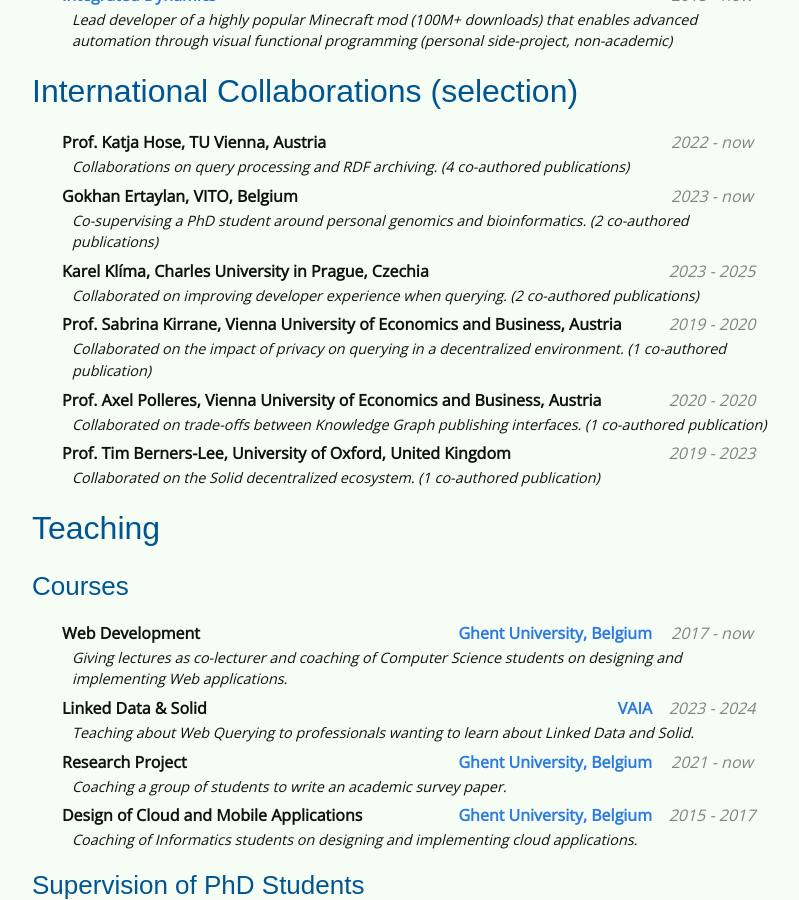
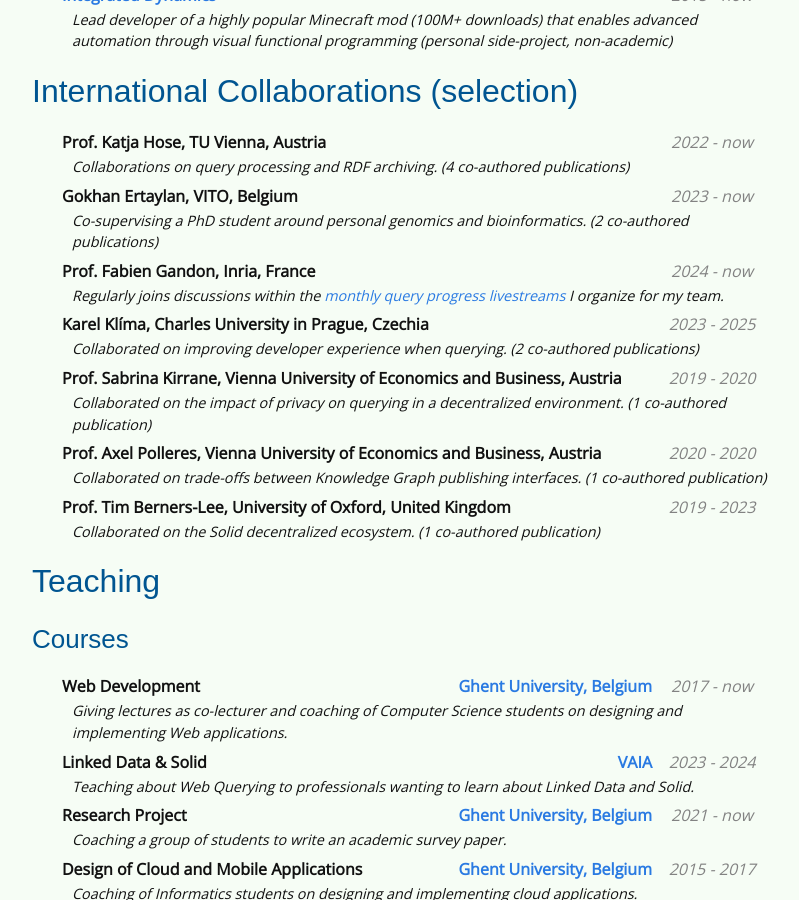
Before and after one commit to rubensworks/rubensworks.net, a Jekyll site: the page built from cv.md, in a window 1280 px wide and 900 px high, scrolled down 2785 px. Shown: the whole window, without its empty margins (238-1037 px from the left). Built offline with Jekyll 4.4.1, drawn with Linux system fonts in a browser that asks for light colours; some web fonts are replaced.

Commit message:
Mention Fabien in collabs

```diff
--- a/cv.md
+++ b/cv.md
@@ -236,6 +236,12 @@ The following is a subset of the open-source projects I develop. A complete list
     startdate="2023"
     enddate="now"
     description="Co-supervising a PhD student around personal genomics and bioinformatics. (2 co-authored publications)"
+%}
+{% include cv-listing.html
+    subject="Prof. Fabien Gandon, Inria, France"
+    startdate="2024"
+    enddate="now"
+    description="Regularly joins discussions within the [monthly query progress livestreams](https://www.youtube.com/playlist?list=PLwhwIA9xTNXHDhr2BNC-fiZu8REmiXG7D) I organize for my team."
 %}
 {% include cv-listing.html
     subject="Karel Klíma, Charles University in Prague, Czechia"
```
